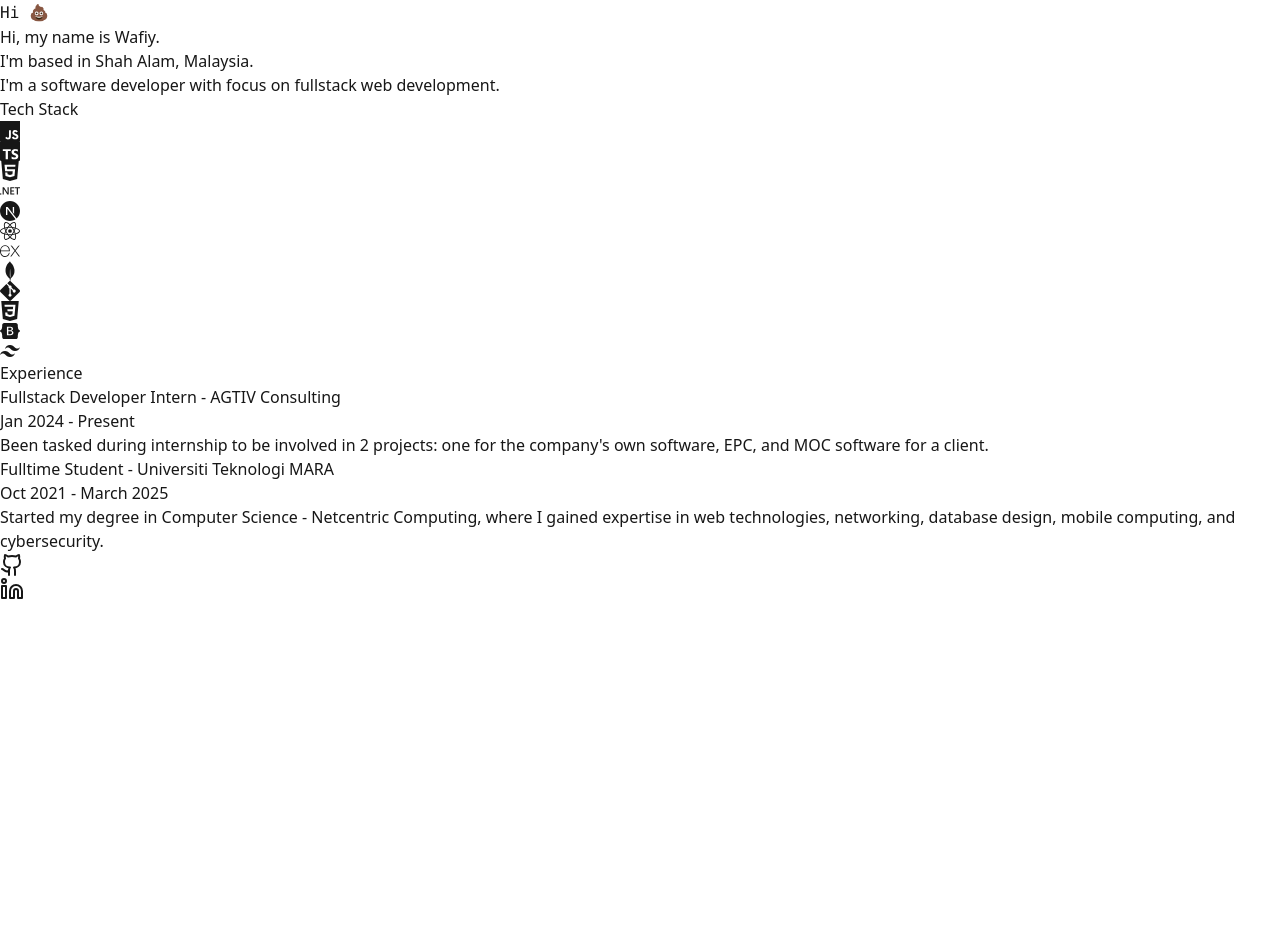
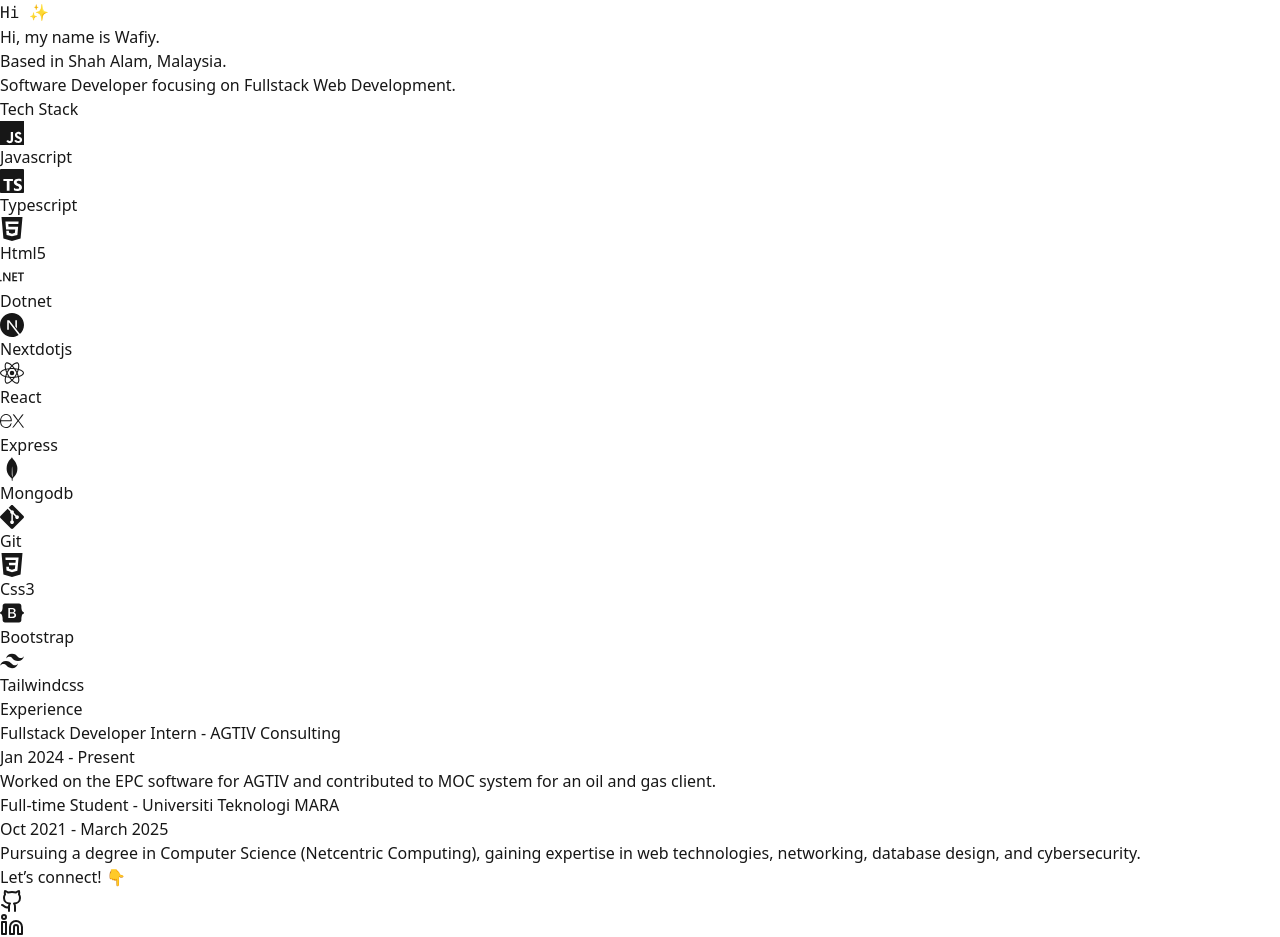
Before and after one commit to Wapiy-y/wapiyy, a Next.js app: page / in a window 1280 px wide. Before the commit the page ends 800 px from the top, so only its background shows below. Built offline with nearby package versions, Linux system fonts and the light colour scheme.

Commit message:
enhancement

```diff
--- a/src/app/page.tsx
+++ b/src/app/page.tsx
@@ -1,74 +1,80 @@
 "use client";
 import { Github, Linkedin } from "lucide-react";
 import { useEffect, useRef, useState } from "react";
-import { SiJavascript, SiTypescript, SiHtml5, SiDotnet, SiNextdotjs, SiReact, SiExpress, SiMongodb, SiGit, SiCss3, SiBootstrap, SiTailwindcss } from 'react-icons/si';
+import { SiJavascript, SiTypescript, SiHtml5, SiDotnet, SiNextdotjs, SiReact, SiExpress, SiMongodb, SiGit, SiCss3, SiBootstrap, SiTailwindcss } from "react-icons/si";
 
 export default function Home() {
-
-  const [emoji, setEmoji] = useState('👋');
-  const emojis = ['👋', '✌', '💩'];
+  const [emoji, setEmoji] = useState("👋");
+  const emojis = ["👋", "💻", "🚀", "✨"];
   const index = useRef(0);
 
   useEffect(() => {
     const interval = setInterval(() => {
       index.current = (index.current + 1) % emojis.length;
       setEmoji(emojis[index.current]);
-    }, 1000);
+    }, 1500);
 
     return () => clearInterval(interval);
   }, []);
 
   return (
-    <div className="flex flex-col items-center min-h-screen px-4 py-8 sm:px-0 bg-gray-100 dark:bg-gray-900 text-gray-800 dark:text-gray-200">
-      <div className="flex flex-col gap-8 max-w-md w-full">
+    <div className="flex flex-col items-center min-h-screen px-6 py-8 sm:px-0 bg-gray-100 dark:bg-gray-900 text-gray-800 dark:text-gray-200">
+      <div className="flex flex-col gap-8 max-w-lg w-full">
 
-        <main className="flex flex-col gap-8">
-          <div className="p-4 bg-white dark:bg-gray-800 shadow-md rounded-lg">
-            <ul className="list-inside list-none text-sm">
+        {/* Hero Section */}
+        <div className="p-6 bg-white dark:bg-gray-800 shadow-lg rounded-xl transition-all hover:shadow-xl">
+          <ul className="list-none text-base leading-relaxed">
             <li className="mb-2">
-                <code className="bg-black/[.05] dark:bg-white/[.06] py-1 rounded font-semibold">
-                  Hi {emoji}
+              <code className="bg-black/[.05] dark:bg-white/[.06] px-2 py-1 rounded font-semibold">
+                Hi <span className="transition-all duration-500 ease-in-out">{emoji}</span>
               </code>
             </li>
-              <li className="mb-1">Hi, my name is <span className="text-orange-500 font-semibold">Wafiy.</span></li>
-              <li className="mb-1">I&apos;m based in Shah Alam, Malaysia.</li>
-              <li className="mb-1">I&apos;m a software developer with focus on fullstack web development.</li>
+            <li className="mb-1">
+              Hi, my name is <span className="text-orange-500 font-semibold">Wafiy.</span>
+            </li>
+            <li className="mb-1">Based in Shah Alam, Malaysia.</li>
+            <li className="mb-1">Software Developer focusing on Fullstack Web Development.</li>
           </ul>
         </div>
 
-          <div className="p-4 bg-white dark:bg-gray-800 shadow-md rounded-lg">
-            <p className="text-sm font-semibold mb-4">Tech Stack</p>
-            <div className="flex flex-wrap gap-2">
+        {/* Tech Stack */}
+        <div className="p-6 bg-white dark:bg-gray-800 shadow-lg rounded-xl transition-all hover:shadow-xl">
+          <p className="text-base font-semibold mb-4">Tech Stack</p>
+          <div className="flex flex-wrap gap-3">
             {[SiJavascript, SiTypescript, SiHtml5, SiDotnet, SiNextdotjs, SiReact, SiExpress, SiMongodb, SiGit, SiCss3, SiBootstrap, SiTailwindcss].map((Icon, idx) => (
-                <div key={idx} className="flex items-center justify-center">
-                  <Icon size={20} />
+              <div key={idx} className="flex items-center justify-center group">
+                <Icon size={24} className="hover:scale-110 transition-transform text-gray-700 dark:text-gray-300" />
+                <span className="absolute opacity-0 group-hover:opacity-100 transition-opacity text-xs bg-gray-800 text-white px-2 py-1 rounded-lg mt-6">
+                  {Icon.name.replace("Si", "")}
+                </span>
               </div>
             ))}
           </div>
         </div>
 
-          <div className="p-4 bg-white dark:bg-gray-800 shadow-md rounded-lg">
-            <p className="text-sm font-semibold mb-4">Experience</p>
-            <div className="relative border-l-2  pl-6 space-y-6">
+        {/* Experience Section */}
+        <div className="p-6 bg-white dark:bg-gray-800 shadow-lg rounded-xl transition-all hover:shadow-xl">
+          <p className="text-base font-semibold mb-4">Experience</p>
+          <div className="relative border-l-2 border-gray-400 dark:border-gray-600 pl-6 space-y-6">
 
             <div className="relative">
-                <p className="text-sm">Fullstack Developer Intern - AGTIV Consulting</p>
+              <p className="text-sm font-medium">Fullstack Developer Intern - AGTIV Consulting</p>
               <p className="text-sm text-gray-600 dark:text-gray-400">Jan 2024 - Present</p>
-                <p className="text-[13px] mt-1">Been tasked during internship to be involved in 2 projects: one for the company&apos;s own software, EPC, and MOC software for a client.</p>
-
+              <p className="text-sm mt-1">Worked on the EPC software for AGTIV and contributed to MOC system for an oil and gas client.</p>
             </div>
 
             <div className="relative">
-                <p className="text-sm">Fulltime Student - Universiti Teknologi MARA</p>
+              <p className="text-sm font-medium">Full-time Student - Universiti Teknologi MARA</p>
               <p className="text-sm text-gray-600 dark:text-gray-400">Oct 2021 - March 2025</p>
-                <p className="text-[13px] mt-1">Started my degree in Computer Science - Netcentric Computing, where I gained expertise in web technologies, networking, database design, mobile computing, and cybersecurity.</p>
+              <p className="text-sm mt-1">Pursuing a degree in Computer Science (Netcentric Computing), gaining expertise in web technologies, networking, database design, and cybersecurity.</p>
+            </div>
+          </div>
         </div>
 
-            </div>
-          </div>
-        </main>
-
-        <footer className="flex gap-6 flex-wrap items-center justify-center pb-2 text-sm mt-auto">
+        {/* Footer */}
+        <footer className="flex flex-col items-center gap-4 mt-auto pb-4 text-sm">
+          <p className="text-gray-700 dark:text-gray-400">Let’s connect! 👇</p>
+          <div className="flex gap-6">
             <a
               className="flex items-center gap-2 hover:text-orange-500 transition"
               href="https://github.com/Wapiy-y"
@@ -85,6 +91,7 @@
             >
               <Linkedin className="w-5 h-5" />
             </a>
+          </div>
         </footer>
       </div>
     </div>
```
Lines whose indentation alone changed are shown as unchanged.
